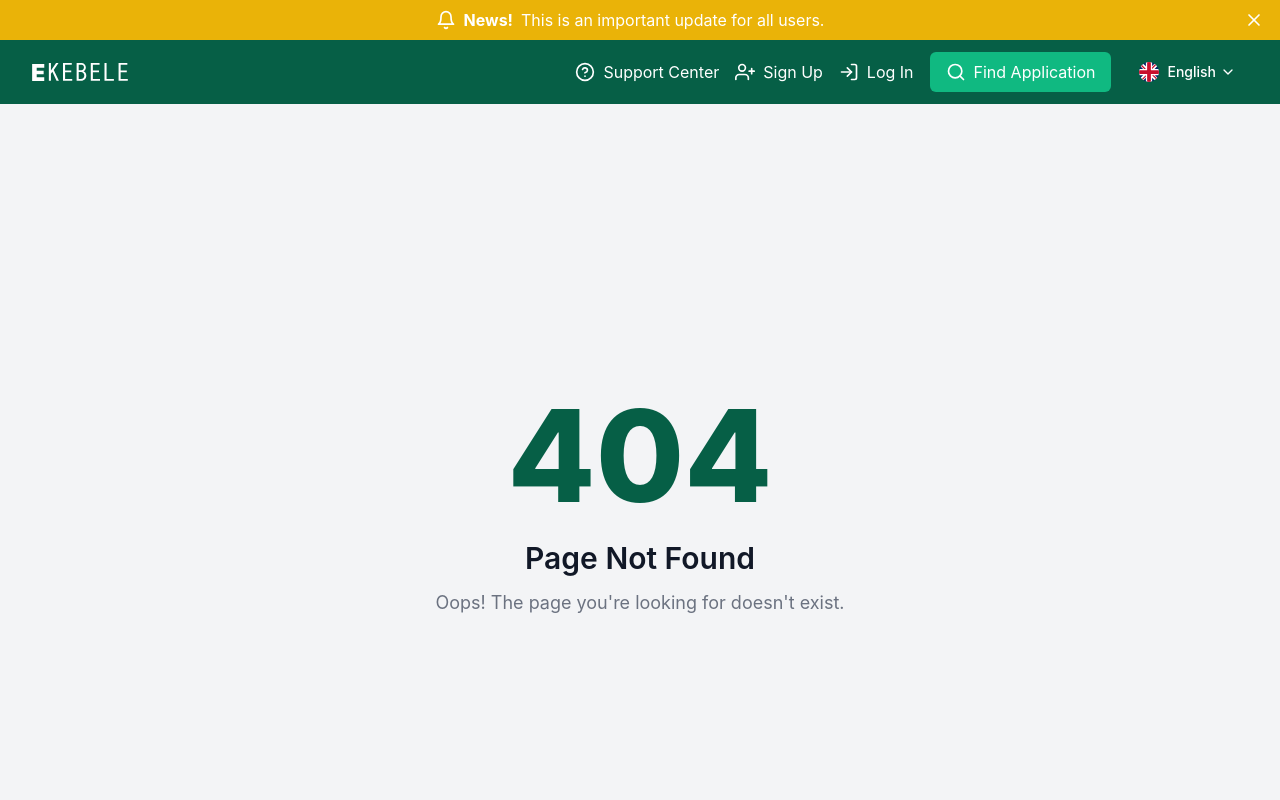
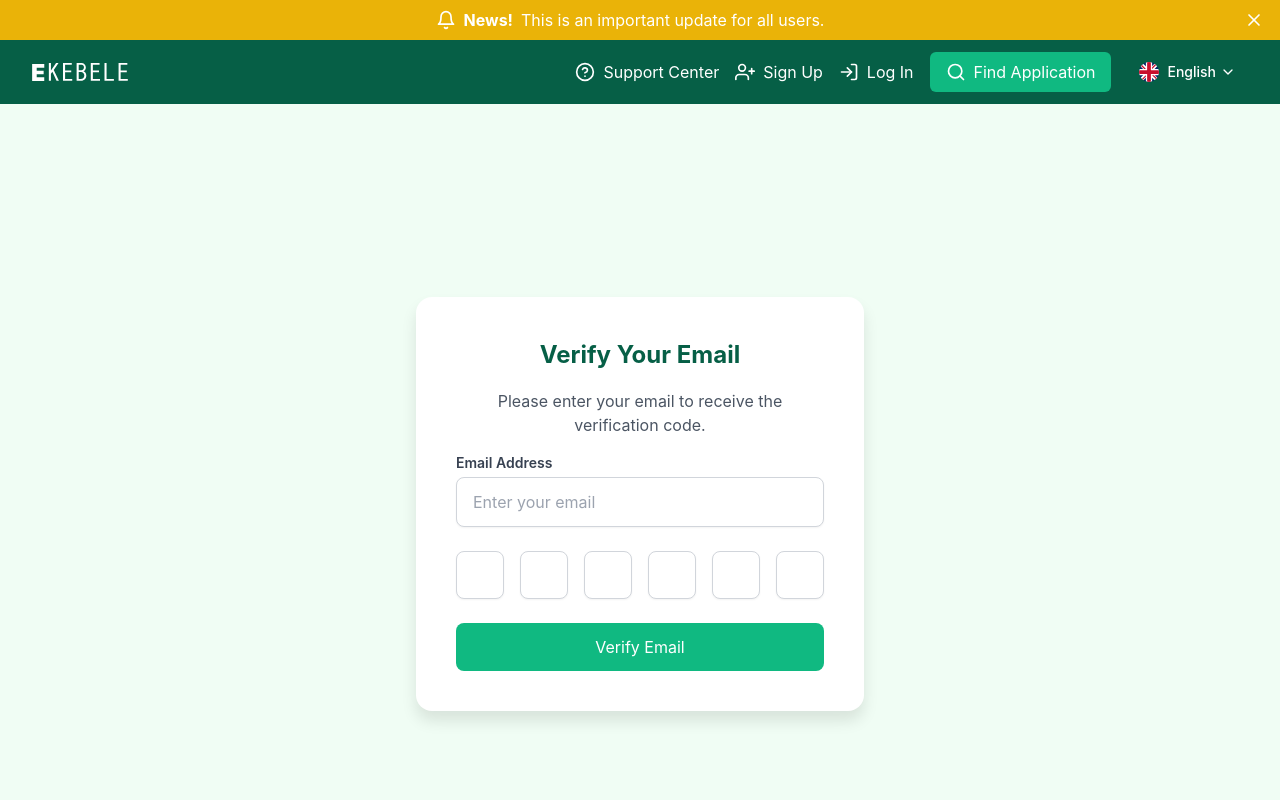
Before and after one commit to wubeshetA/eKebele, a React (Vite) app: page /verify-email in a window 1280 px wide. Shown: the top 800 px of the page. Built offline with nearby package versions, Linux system fonts and the light colour scheme; no server answers.

Commit message:
Add Email verfication

```diff
--- a/src/App.jsx
+++ b/src/App.jsx
@@ -19,6 +19,7 @@ import ProfilePage from './pages/Profile';
 import SupportPage from './pages/SupportPage';
 import FAQSection from './pages/FAQ';
 import BirthCertificateDetail from './pages/vital_events/BirthCertificateDetail';
+import EmailVerification from './pages/EmailVerification';
 
 function Logout () {
   localStorage.removeItem(ACCESS_TOKEN);
@@ -75,8 +76,10 @@ const App = () => {
             <Route path="/service-not-available" element={<ServiceNotAvailable />} />
             <Route path="/logout" element={<Logout />} />
             <Route path="/support-center" element={<SupportPage />} />
+            <Route path='/verify-email' element={<EmailVerification />} />
+            <Route path='/profile' element={<ProtectedRoute>
 
-            <Route path='/profile' element={<ProtectedRoute>
+
                  <ProfilePage />
                 </ProtectedRoute>} />
 
--- /dev/null
+++ b/src/pages/EmailVerification.jsx
@@ -0,0 +1,160 @@
+import React, { useState } from "react";
+import api from "../api/api";
+import { useLocation, useNavigate } from "react-router-dom";
+
+const EmailVerification = () => {
+  const location = useLocation();
+  const navigate = useNavigate();
+  const [email, setEmail] = useState(location.state?.email || ""); // Set email from state or empty if not provided
+  const [verificationCode, setVerificationCode] = useState(["", "", "", "", "", ""]);
+  const [errorMessage, setErrorMessage] = useState("");
+  const [successMessage, setSuccessMessage] = useState("");
+  const [loading, setLoading] = useState(false);
+
+  const handleChange = (value, index) => {
+    if (value.length > 6) return; // Prevent excessive input
+
+    const updatedCode = [...verificationCode];
+    if (value.length === 6) {
+      // Handle full paste scenario
+      for (let i = 0; i < 6; i++) {
+        updatedCode[i] = value[i] || "";
+      }
+      setVerificationCode(updatedCode);
+
+      // Auto-submit if all boxes are filled
+      if (value.length === 6) {
+        autoVerify(updatedCode.join(""));
+      }
+    } else {
+      updatedCode[index] = value;
+      setVerificationCode(updatedCode);
+
+      // Automatically move to the next input
+      if (value && index < 5) {
+        document.getElementById(`digit-${index + 1}`).focus();
+      }
+    }
+  };
+
+  const autoVerify = async (code) => {
+    setErrorMessage("");
+    setLoading(true);
+
+    try {
+      const response = await api.post("/auth/verify-email/", {
+        email,
+        verification_code: code,
+      });
+
+      if (response.status === 200) {
+        setSuccessMessage("Email verified successfully!");
+        setTimeout(() => navigate("/login"), 1500); // Navigate to login after success
+      } else {
+        setErrorMessage(response.data.message || "Verification failed. Please try again.");
+      }
+    } catch (error) {
+      setErrorMessage("An error occurred. Please try again later.");
+    } finally {
+      setLoading(false);
+    }
+  };
+
+  const handleSubmit = async (e) => {
+    e.preventDefault();
+    const code = verificationCode.join("");
+
+    if (!email) {
+      setErrorMessage("Please enter your email.");
+      return;
+    }
+
+    if (code.length !== 6) {
+      setErrorMessage("Please enter a 6-digit code.");
+      return;
+    }
+
+    autoVerify(code);
+  };
+
+  return (
+    <div className="min-h-screen bg-background-light flex items-center justify-center">
+      <div className="bg-white p-10 rounded-2xl shadow-lg w-full max-w-md">
+        <h2 className="text-2xl font-bold text-center text-primary-dark mb-4">
+          Verify Your Email
+        </h2>
+
+        {!email && (
+          <p className="text-center text-gray-600 mb-4">
+            Please enter your email to receive the verification code.
+          </p>
+        )}
+
+        {email && (
+          <p className="text-center text-gray-600 mb-6">
+            We’ve sent a 6-digit verification code to <strong>{email}</strong>. Please enter it below to verify your email.
+          </p>
+        )}
+
+        {errorMessage && (
+          <div className="mb-4 text-red-500 text-center">{errorMessage}</div>
+        )}
+        {successMessage && (
+          <div className="mb-4 text-green-500 text-center">{successMessage}</div>
+        )}
+
+        <form onSubmit={handleSubmit} className="space-y-6">
+          {/* Email Input (Visible if email is not passed) */}
+          {!email && (
+            <div>
+              <label htmlFor="email" className="block text-sm font-semibold text-gray-700">
+                Email Address
+              </label>
+              <input
+                type="email"
+                id="email"
+                value={email}
+                onChange={(e) => setEmail(e.target.value)}
+                className="mt-1 block w-full px-4 py-3 border border-gray-300 rounded-lg shadow-sm focus:ring-primary focus:border-primary"
+                placeholder="Enter your email"
+                required
+              />
+            </div>
+          )}
+
+          {/* Verification Code Inputs */}
+          <div className="flex justify-between gap-2">
+            {verificationCode.map((digit, index) => (
+              <input
+                key={index}
+                id={`digit-${index}`}
+                type="text"
+                maxLength="1"
+                value={digit}
+                onChange={(e) => handleChange(e.target.value, index)}
+                onPaste={(e) => handleChange(e.clipboardData.getData("Text"), index)}
+                className="w-12 h-12 text-center border border-gray-300 rounded-lg shadow-sm focus:ring-primary focus:border-primary text-xl font-medium"
+              />
+            ))}
+          </div>
+
+          <button
+            type="submit"
+            className={`w-full bg-primary text-white py-3 px-4 rounded-lg flex items-center justify-center hover:bg-primary-dark ${
+              loading ? "opacity-50" : ""
+            }`}
+            disabled={loading}
+          >
+            {loading ? (
+              <div className="w-5 h-5 border-4 border-white border-t-transparent border-solid rounded-full animate-spin mr-2"></div>
+            ) : (
+              "Verify Email"
+            )}
+          </button>
+        </form>
+      </div>
+    </div>
+  );
+};
+
+export default EmailVerification;
--- a/src/pages/Register.jsx
+++ b/src/pages/Register.jsx
@@ -2,7 +2,12 @@ import React, { useState } from "react";
 import { Link } from "react-router-dom"; // Import Link for routing
 import api from "../api/api";
 
+import { useNavigate } from "react-router-dom"; // Import useNavigate
+
+
+
 const Register = () => {
+  const navigate = useNavigate();
   const [firstName, setFirstName] = useState("");
   const [lastName, setLastName] = useState("");
   const [phoneNumber, setPhoneNumber] = useState("");
@@ -15,6 +20,8 @@ const Register = () => {
     e.preventDefault();
     setErrorMessage("");
     setLoading(true);
+
+    console.log(firstName, lastName, phoneNumber, email, password);
 
     // Validate required fields
     if (!firstName || !lastName || !phoneNumber || !password) {
@@ -48,12 +55,7 @@ const Register = () => {
         "password": password
       });
       if (res.status === 201) {
-          console.log("First Name:", firstName);
-          console.log("Last Name:", lastName);
-          console.log("Phone Number:", phoneNumber);
-          console.log("Email:", email);
-          console.log("Password:", password);
-          alert("Signup successful!");
+        navigate("/verify-email", { state: { email } });
       } else {
         setErrorMessage("An error occurred. Please try again later.");
       }
@@ -64,8 +66,6 @@ const Register = () => {
     finally {
       setLoading(false);
     }
-
-
 
 
 
@@ -162,13 +162,6 @@ const Register = () => {
             />
           </div>
 
-          {/* Submit Button */}
-          {/* <button
-            type="submit"
-            className="w-full bg-primary text-white py-3 px-4 rounded-lg hover:bg-primary-dark focus:outline-none focus:ring-2 focus:ring-primary-dark focus:ring-offset-2"
-          >
-            Register
-          </button> */}
 
 
           <button
--- a/src/pages/vital_events/BirthCertificateForm.jsx
+++ b/src/pages/vital_events/BirthCertificateForm.jsx
@@ -336,13 +336,22 @@ const BirthCertificateForm = () => {
 
             {/* Submit Button */}
             <div className="mt-6">
-              <button
-                type="submit"
-                className={`w-full bg-primary hover:bg-primary-light text-white font-semibold py-3 px-6 rounded-lg transition-colors ${loading ? 'opacity-50' : ''}`}
-                disabled={loading}
-              >
-                {loading ? 'Submitting...' : 'Submit Application'}
-              </button>
+            <button
+            type="submit"
+            className={`w-full bg-primary text-white py-3 px-4 rounded-lg flex items-center justify-center hover:bg-primary-dark ${loading ? 'opacity-50' : ''}`}
+            disabled={loading}
+          >
+            {loading ? (
+              <>
+                <div className="w-5 h-5 border-4 border-white border-t-transparent border-solid rounded-full animate-spin mr-2"></div>
+                Submitting...
+              </>
+            ) : (
+              "Submit Application"
+            )}
+          </button>
+
+
             </div>
           </form>
         )}
```
